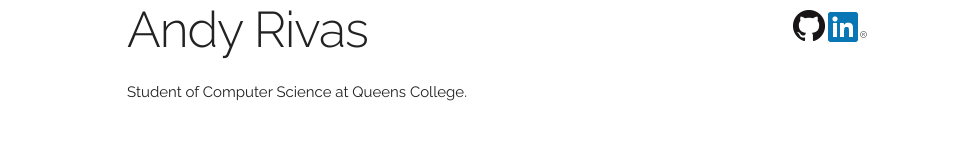
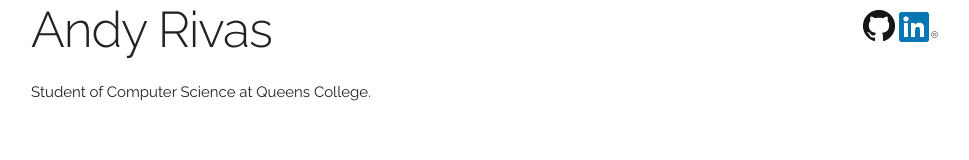
Before and after one commit to andyrobr/andyrobr.github.io, a plain HTML site: page index.html in a window 1280 px wide. Shown: the whole page, without its empty margins (129-1098 px from the left). Drawn offline with Linux system fonts and the light colour scheme.

Commit message:
Restore container width to default

```diff
--- a/index.html
+++ b/index.html
@@ -9,14 +9,6 @@
         <link href="css/skeleton.css" rel="stylesheet" type="text/css">
         <style type="text/css">
 
-            .narrow {
-                width: 60%;
-            }
-
-            a > img {
-                border: solid 0px #000;
-            }
-
             .social {
                 text-decoration: none;
                 line-height: 5em;
@@ -25,7 +17,7 @@
         </style>
     </head>
     <body>
-        <div class="narrow container">
+        <div class="container">
             <div class="row">
                 <div class="ten columns">
                     <h1>Andy Rivas</h1>
```
